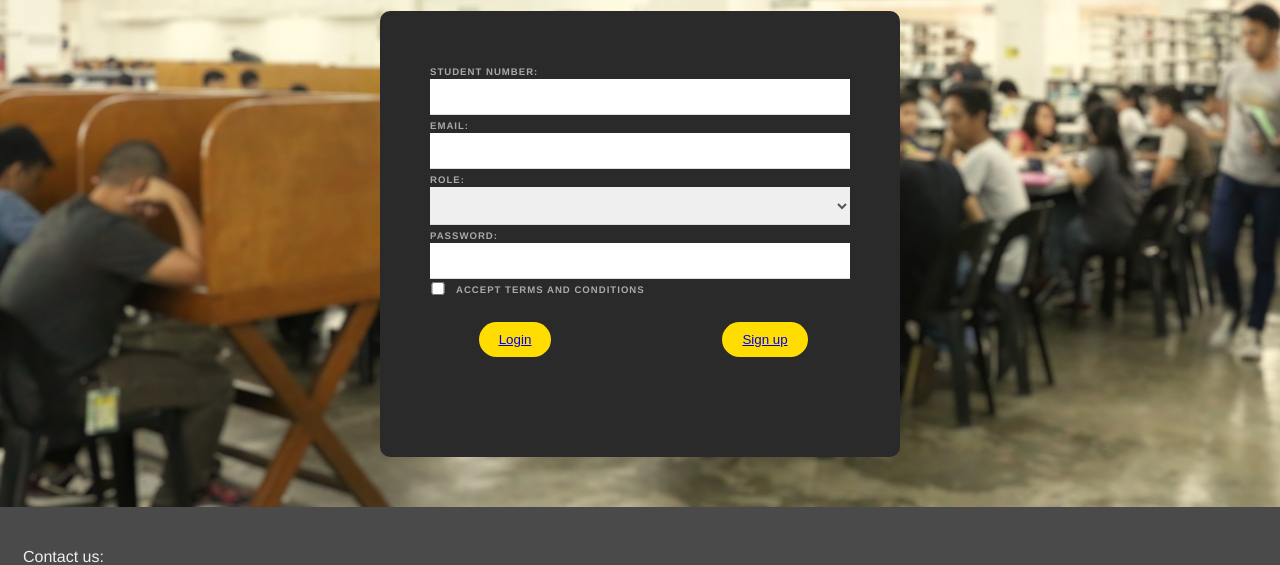
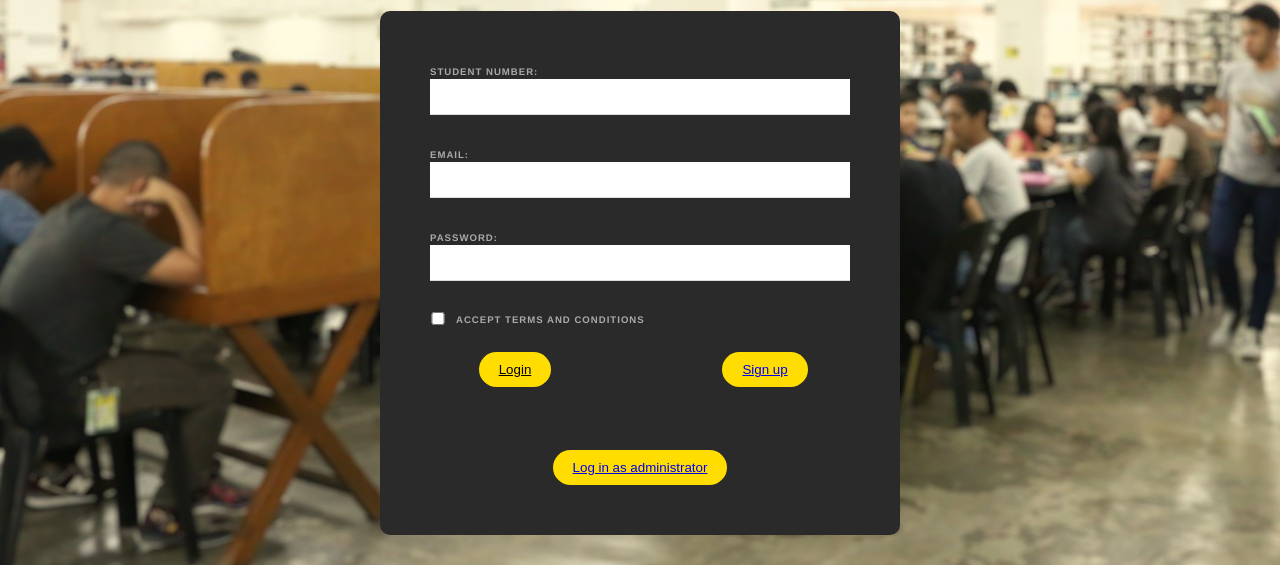
Before and after one commit to cktanaya/Research-Compendium, a Vue app: page /login in a window 1280 px wide. Shown: the part 112-677 px from the top of the page. Built offline with nearby package versions, Linux system fonts and the light colour scheme.

Commit message:
Update Login.vue

```diff
--- a/src/views/Login.vue
+++ b/src/views/Login.vue
@@ -1,46 +1,31 @@
 <template>
   <navbar />
   <form @submit.prevent="submission">
-
-
-
     <label>Student Number:</label>
-      <input type="stuNum" required v-model="StuNum">
-
+    <input style="margin-bottom: 0.3in" type="stuNum" required v-model="StuNum">
     <label>Email:</label>
-      <input type="email" required v-model="email">
-
-      <label>Role:</label>
-      <select v-model="role" required>
-      <option value="Student">Student</option>
-      <option value="Professor">Professor</option>
-      </select>
-
+    <input style="margin-bottom: 0.3in" type="email" required v-model="email">
     <label>Password:</label>
-      <input type="password" required v-model="password">
+    <input style="margin-bottom: 0.3in" type="password" required v-model="password">
     <div v-if="passwordError" class="error">{{ passwordError }}</div>
-
-
-
     <div class="terms">
-          <input type="checkbox" v-model="terms" required>
+      <input type="checkbox" required v-model="terms">
       <label>Accept terms and conditions</label>
     </div>
-
     <div class="submit">
-          <button>
-            <router-link to='/LoggedHome'>Login</router-link>
-        </button>
+      <button type="submit">Login</button>
     </div>
-
     <div class="signup">
       <button>
         <router-link to="/signup">Sign up</router-link>
       </button>
     </div>
-
+    <div class="admin-login">
+      <button>
+        <router-link to="/ProfLogin">Log in as administrator</router-link>
+      </button>
+    </div>
   </form>
-
 </template>
 
 <script>
@@ -49,7 +34,6 @@
   components: { navbar },
   data() {
     return {
-    role: '',
       StuNum: '',
       email: '',
       password: '',
@@ -72,11 +56,14 @@
         // set accountCreated to true
         this.accountCreated = true
 
+        // navigate to home page
+        this.$router.push('/loggedhome')
       }
     }
   }
 }
 </script>
+
 
   <style scoped>
   form {
@@ -164,4 +151,20 @@
   .signup {
     text-align: center;
   }
+  .admin-login {
+    display: flex;
+    justify-content: center;
+    align-items: center;
+    flex-direction: column;
+    margin-top: 0.5rem;
+}
+.admin-login button {
+  background: #ffdd00;
+  border: 0;
+  padding: 10px 20px;
+  margin-top: 5px;
+  color: rgb(0, 0, 0);
+  border-radius: 20px;
+}
+
   </style>
```
Lines whose indentation alone changed are shown as unchanged.
